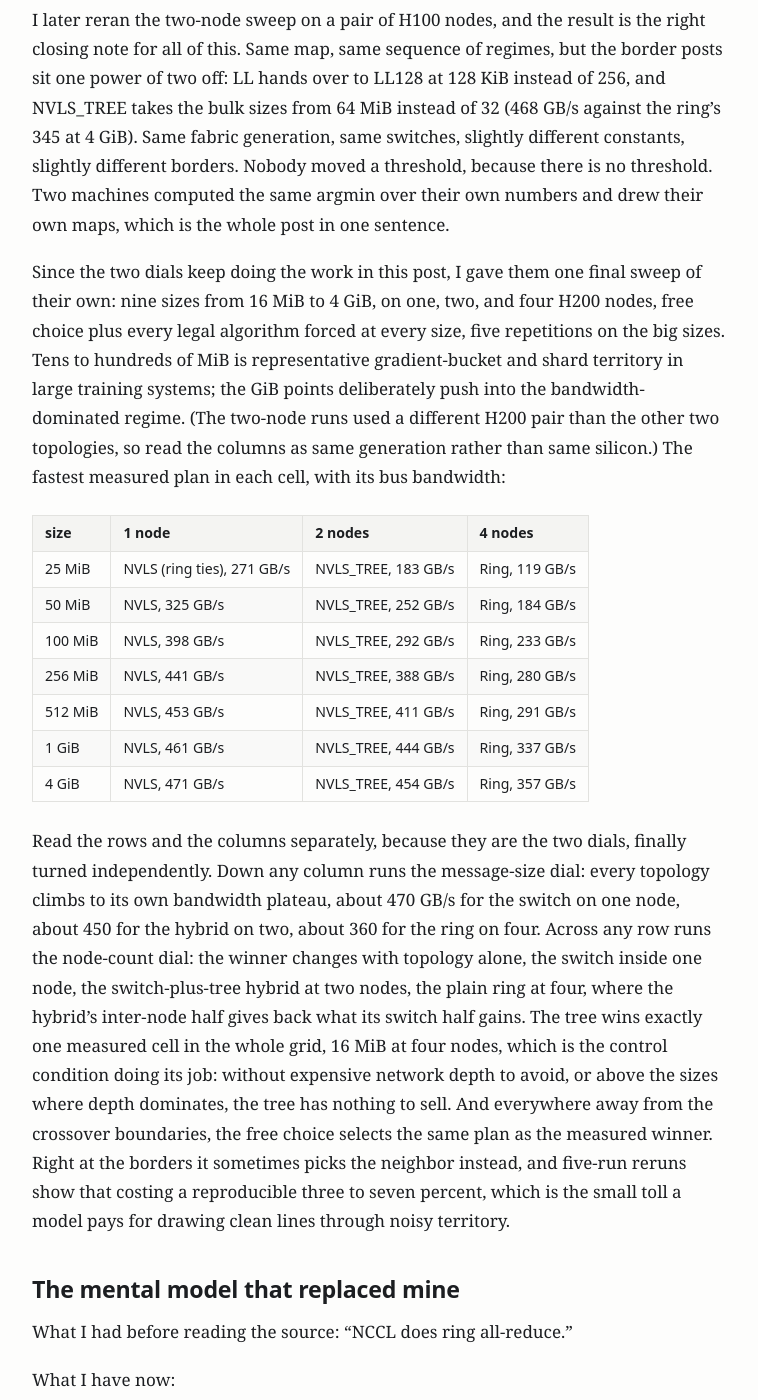
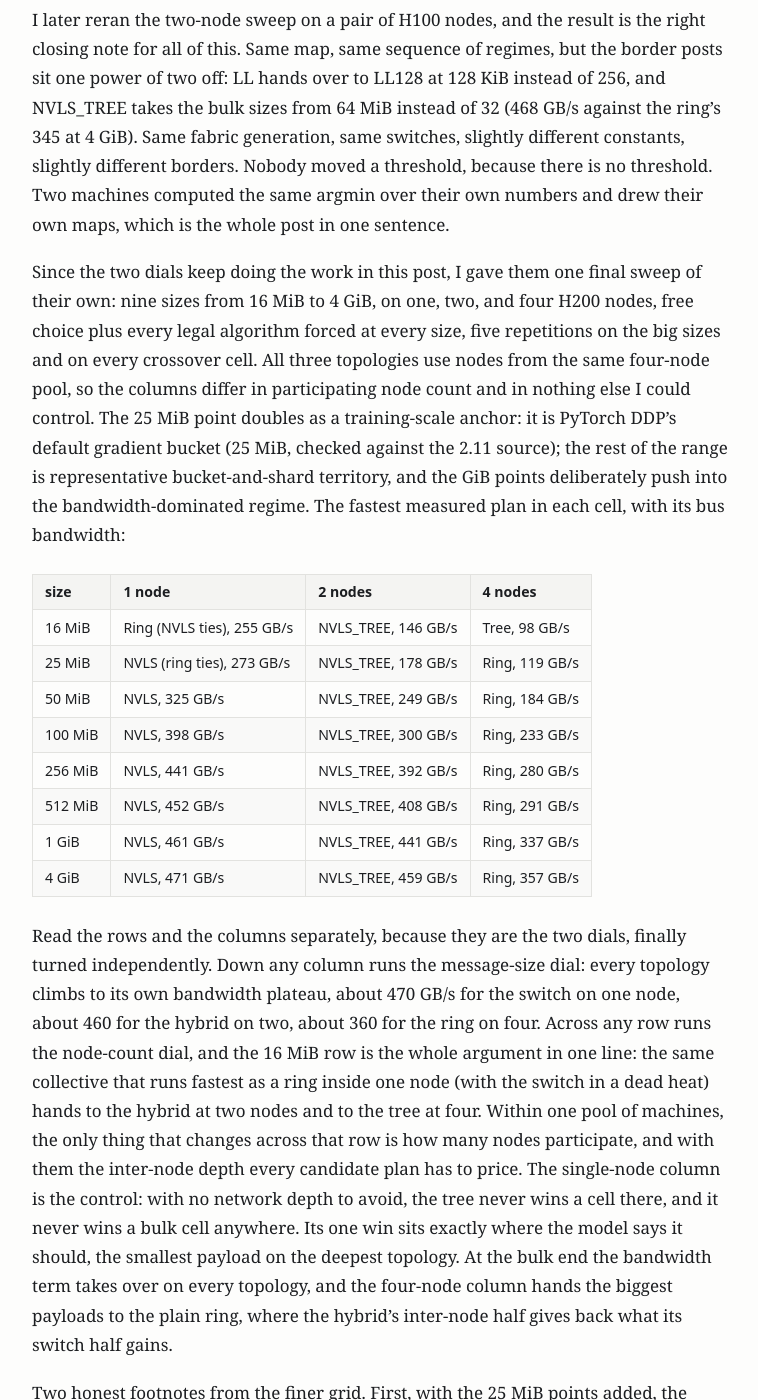
Before and after one commit to rakshithvasudev/rakshithvasudev.github.io, a Jekyll site: the page built from _posts/2026-08-02-inside-nccl-allreduce.md, in a window 1280 px wide and 1400 px high, scrolled down 24356 px. Shown: the whole window, without its empty margins (260-1018 px from the left). Built offline with Jekyll 4.4.1, drawn with Linux system fonts in a browser that asks for light colours; some of the changed text lies outside the part shown.

Commit message:
Same-pool 1/2-node reruns: add 16 MiB row, fix control framing, recalc crossovers

```diff
--- a/_posts/2026-08-02-inside-nccl-allreduce.md
+++ b/_posts/2026-08-02-inside-nccl-allreduce.md
@@ -1151,38 +1151,50 @@ numbers and drew their own maps, which is the whole post in one sentence.
 Since the two dials keep doing the work in this post, I gave them one final sweep
 of their own: nine sizes from 16 MiB to 4 GiB, on one, two, and four H200 nodes,
 free choice plus every legal algorithm forced at every size, five repetitions on
-the big sizes. Tens to hundreds of MiB is representative gradient-bucket and
-shard territory in large training systems; the GiB points deliberately push into
-the bandwidth-dominated regime. (The two-node runs used a different H200 pair
-than the other two topologies, so read the columns as same generation rather
-than same silicon.) The fastest measured plan in each cell, with its bus
-bandwidth:
+the big sizes and on every crossover cell. All three topologies use nodes from
+the same four-node pool, so the columns differ in participating node count and
+in nothing else I could control. The 25 MiB point doubles as a training-scale
+anchor: it is PyTorch DDP's default gradient bucket (25 MiB, checked against
+the 2.11 source); the rest of the range is representative bucket-and-shard
+territory, and the GiB points deliberately push into the bandwidth-dominated
+regime. The fastest measured plan in each cell, with its bus bandwidth:
 
 | size | 1 node | 2 nodes | 4 nodes |
 |---|---|---|---|
-| 25 MiB | NVLS (ring ties), 271 GB/s | NVLS_TREE, 183 GB/s | Ring, 119 GB/s |
-| 50 MiB | NVLS, 325 GB/s | NVLS_TREE, 252 GB/s | Ring, 184 GB/s |
-| 100 MiB | NVLS, 398 GB/s | NVLS_TREE, 292 GB/s | Ring, 233 GB/s |
-| 256 MiB | NVLS, 441 GB/s | NVLS_TREE, 388 GB/s | Ring, 280 GB/s |
-| 512 MiB | NVLS, 453 GB/s | NVLS_TREE, 411 GB/s | Ring, 291 GB/s |
-| 1 GiB | NVLS, 461 GB/s | NVLS_TREE, 444 GB/s | Ring, 337 GB/s |
-| 4 GiB | NVLS, 471 GB/s | NVLS_TREE, 454 GB/s | Ring, 357 GB/s |
+| 16 MiB | Ring (NVLS ties), 255 GB/s | NVLS_TREE, 146 GB/s | Tree, 98 GB/s |
+| 25 MiB | NVLS (ring ties), 273 GB/s | NVLS_TREE, 178 GB/s | Ring, 119 GB/s |
+| 50 MiB | NVLS, 325 GB/s | NVLS_TREE, 249 GB/s | Ring, 184 GB/s |
+| 100 MiB | NVLS, 398 GB/s | NVLS_TREE, 300 GB/s | Ring, 233 GB/s |
+| 256 MiB | NVLS, 441 GB/s | NVLS_TREE, 392 GB/s | Ring, 280 GB/s |
+| 512 MiB | NVLS, 452 GB/s | NVLS_TREE, 408 GB/s | Ring, 291 GB/s |
+| 1 GiB | NVLS, 461 GB/s | NVLS_TREE, 441 GB/s | Ring, 337 GB/s |
+| 4 GiB | NVLS, 471 GB/s | NVLS_TREE, 459 GB/s | Ring, 357 GB/s |
 
 Read the rows and the columns separately, because they are the two dials, finally
 turned independently. Down any column runs the message-size dial: every topology
 climbs to its own bandwidth plateau, about 470 GB/s for the switch on one node,
-about 450 for the hybrid on two, about 360 for the ring on four. Across any row
-runs the node-count dial: the winner changes with topology alone, the switch
-inside one node, the switch-plus-tree hybrid at two nodes, the plain ring at
-four, where the hybrid's inter-node half gives back what its switch half gains.
-The tree wins exactly one measured cell in the whole grid, 16 MiB at four nodes,
-which is the control condition doing its job: without expensive network depth to
-avoid, or above the sizes where depth dominates, the tree has nothing to sell.
-And everywhere away from the crossover boundaries, the free choice selects the
-same plan as the measured winner. Right at the borders it sometimes picks the
-neighbor instead, and five-run reruns show that costing a reproducible three to
-seven percent, which is the small toll a model pays for drawing clean lines
-through noisy territory.
+about 460 for the hybrid on two, about 360 for the ring on four. Across any row
+runs the node-count dial, and the 16 MiB row is the whole argument in one line:
+the same collective that runs fastest as a ring inside one node (with the switch
+in a dead heat) hands to the hybrid at two nodes and to the tree at four. Within
+one pool of machines, the only thing that changes across that row is how many
+nodes participate, and with them the inter-node depth every candidate plan has
+to price. The single-node column is the control: with no network depth to avoid,
+the tree never wins a cell there, and it never wins a bulk cell anywhere. Its
+one win sits exactly where the model says it should, the smallest payload on
+the deepest topology. At the bulk end the bandwidth term takes over on every
+topology, and the four-node column hands the biggest payloads to the plain
+ring, where the hybrid's inter-node half gives back what its switch half gains.
+
+Two honest footnotes from the finer grid. First, with the 25 MiB points added,
+the pinned tree-to-ring handover lands between 16 and 25 MiB at both two and
+four nodes, so the crossover shift with node count that the coarser sweep put
+at 16 versus 32 MiB is real in direction but smaller than power-of-two sampling
+made it look. Second, away from the crossover boundaries the free choice
+selects the same plan as the measured winner in every cell; right at the
+borders it sometimes holds the neighboring plan instead, and five-run reruns
+put that toll between three and twelve percent, the price a model pays for
+drawing clean lines through noisy territory.
 
 ## The mental model that replaced mine
 
```
